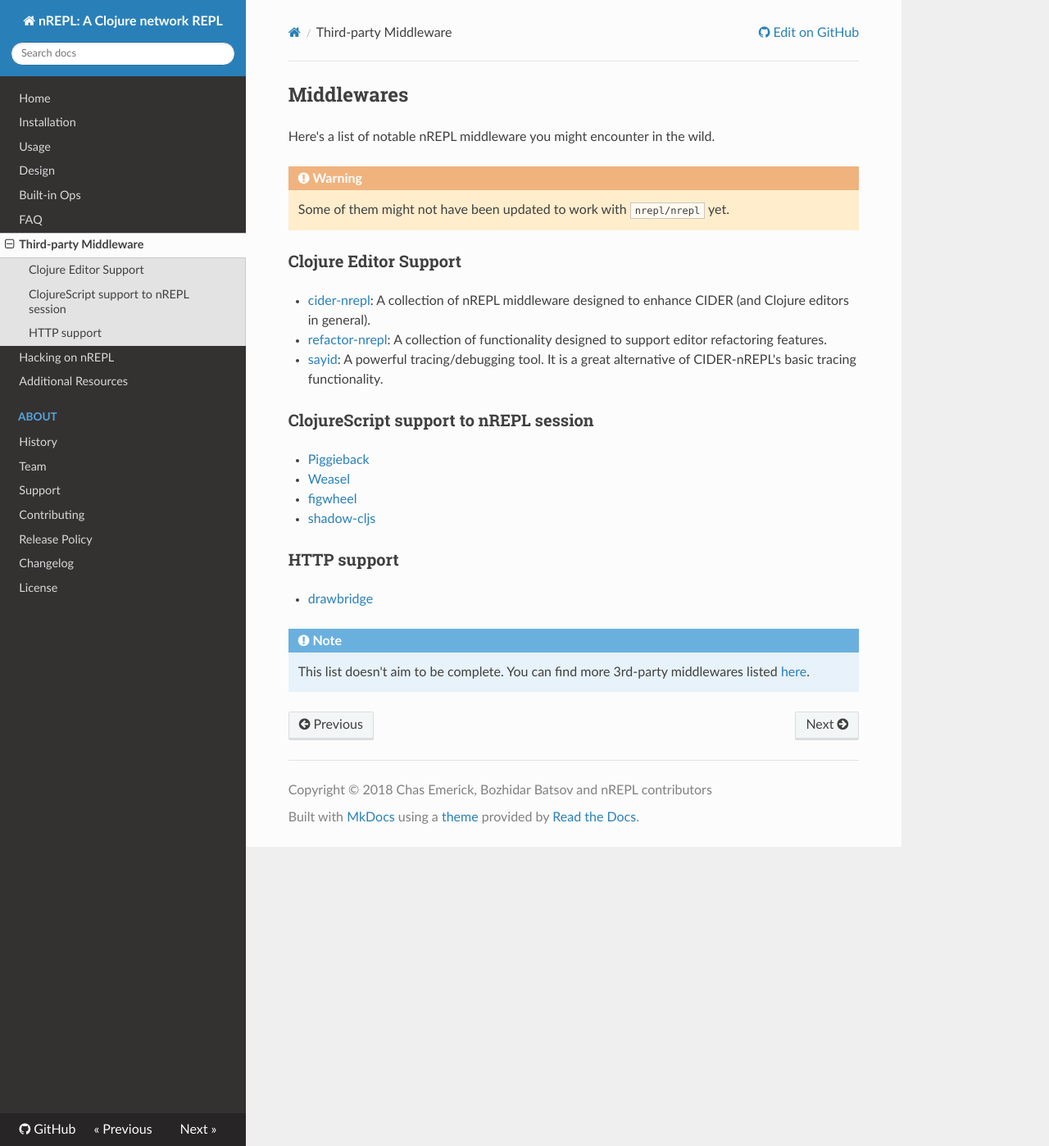
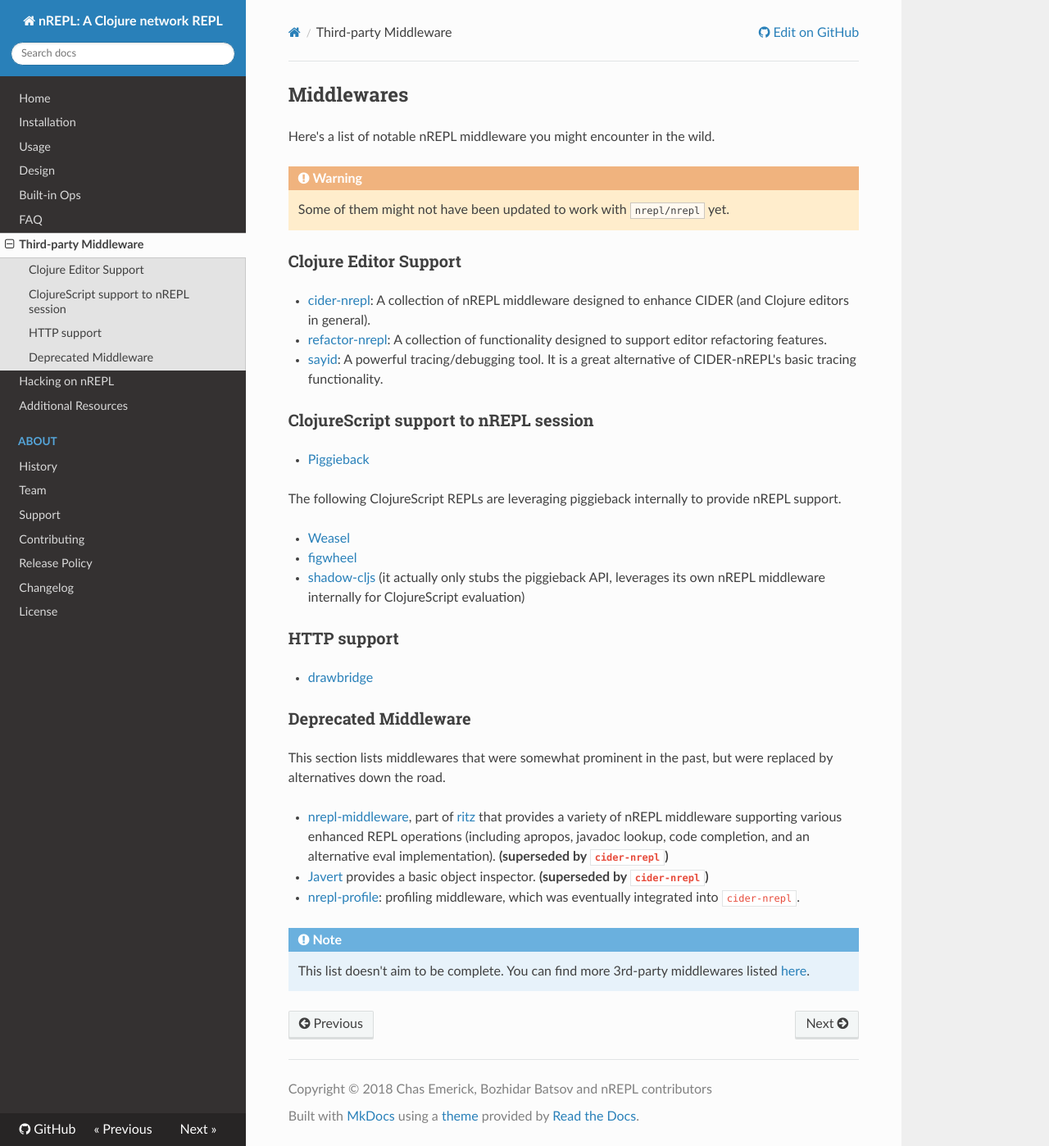
Before and after one commit to nrepl/nrepl, an MkDocs documentation site: the page built from doc/third_party_middleware.md, in a window 1280 px wide and 1398 px high. Shown: the whole window at 82% size. Built offline with MkDocs 1.6.1, drawn with Linux system fonts in a browser that asks for light colours; nearby versions of some CDN libraries; old or Windows-style settings are respelled for this version of MkDocs.

Commit message:
Extend the 3rd party middleware section a bit more

```diff
--- a/doc/third_party_middleware.md
+++ b/doc/third_party_middleware.md
@@ -16,14 +16,36 @@ basic tracing functionality.
 ###  ClojureScript support to nREPL session
 
 * [Piggieback](https://github.com/nrepl/piggieback)
+
+The following ClojureScript REPLs are leveraging piggieback internally to provide
+nREPL support.
+
 * [Weasel](https://github.com/tomjakubowski/weasel)
 * [figwheel](https://github.com/bhauman/lein-figwheel)
-* [shadow-cljs](https://github.com/thheller/shadow-cljs)
+* [shadow-cljs](https://github.com/thheller/shadow-cljs) (it actually
+only stubs the piggieback API, leverages its own nREPL middleware
+internally for ClojureScript evaluation)
 
 ### HTTP support
 
 * [drawbridge](https://github.com/nrepl/drawbridge)
 
+### Deprecated Middleware
+
+This section lists middlewares that were somewhat prominent in the
+past, but were replaced by alternatives down the road.
+
+* [nrepl-middleware](https://github.com/pallet/ritz/tree/develop/nrepl-middleware),
+  part of [ritz](https://github.com/pallet/ritz) that provides a
+  variety of nREPL middleware supporting various enhanced REPL
+  operations (including apropos, javadoc lookup, code completion, and
+  an alternative eval implementation). **(superseded by `cider-nrepl`)**
+* [Javert](https://github.com/technomancy/javert) provides a basic
+  object inspector. **(superseded by `cider-nrepl`)**
+* [nrepl-profile](https://github.com/thunknyc/nrepl-profile): profiling middleware,
+which was eventually integrated into `cider-nrepl`.
+
+
 !!! Note
 
     This list doesn't aim to be complete. You can find more 3rd-party middlewares listed
```
